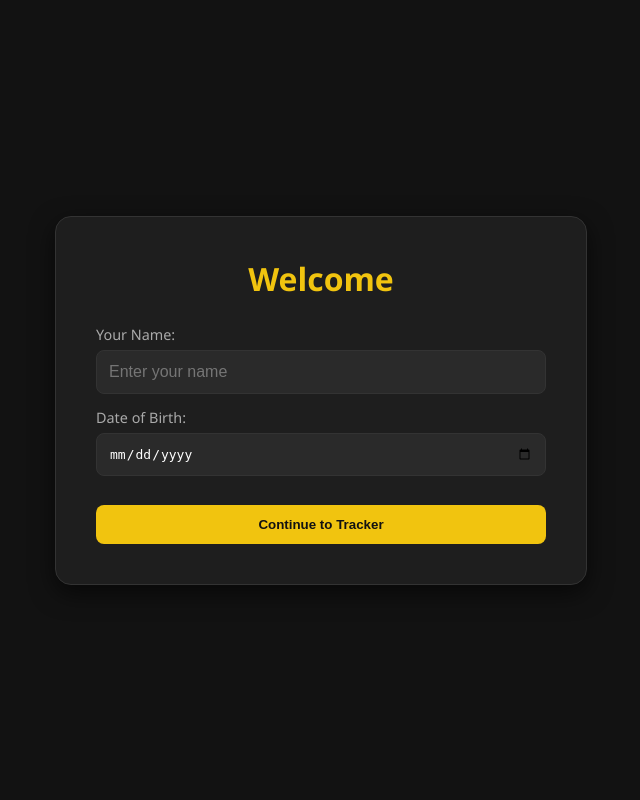
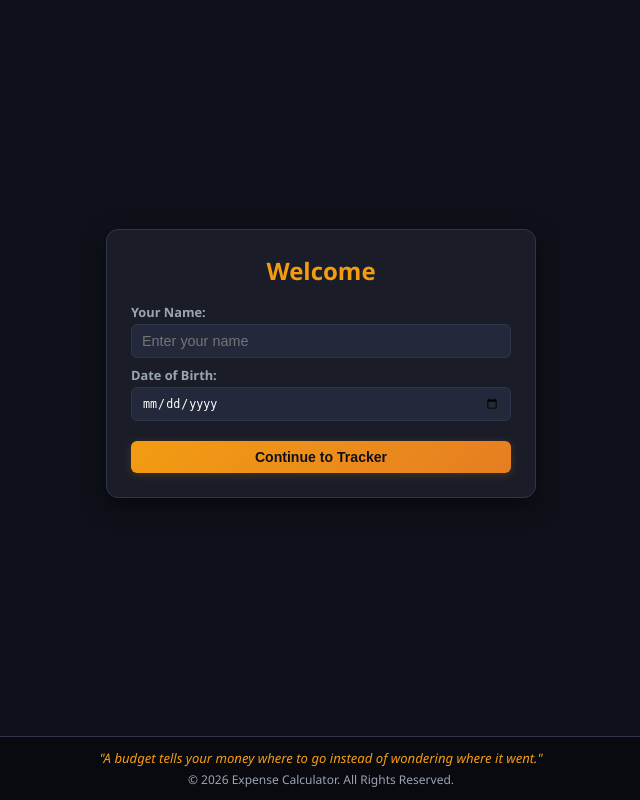
Before and after one commit to srijee31/Expense_calculator, a Flask app: page / in a window 1280 px wide. Shown: the whole page, without its empty margins (319-959 px from the left). Run offline with Flask 3, Linux system fonts and the light colour scheme.

Commit message:
Update design: compact sizing, refined dark/gold theme, and motivational footer

```diff
--- a/templates/index.html
+++ b/templates/index.html
@@ -5,251 +5,287 @@
   <title>Expense Tracker</title>
   <style>
     :root {
-      --bg-color: #121212;
-      --card-bg: #1e1e1e;
-      --primary-yellow: #f1c40f;
-      --primary-hover: #d4ac0d;
-      --text-color: #f5f5f5;
-      --text-muted: #aaa;
-      --border-color: #333;
-      --tick-green: #2ecc71;
+      --bg-color: #0f111a;
+      --card-bg: #1a1d28;
+      --card-inner: #24283b;
+      --primary-gold: #f39c12;
+      --primary-hover: #d35400;
+      --text-main: #f0f2f5;
+      --text-muted: #9aa5b1;
+      --border-color: #2f354a;
+      --accent-green: #2ecc71;
     }
 
     body {
-      font-family: 'Segoe UI', Tahoma, Geneva, Verdana, sans-serif;
+      font-family: 'Segoe UI', system-ui, -apple-system, BlinkMacSystemFont, sans-serif;
       background-color: var(--bg-color);
-      color: var(--text-color);
+      color: var(--text-main);
       margin: 0;
       padding: 0;
       min-height: 100vh;
       display: flex;
-      justify-content: center;
+      flex-direction: column;
+      justify-content: space-between;
       align-items: center;
+      box-sizing: border-box;
     }
 
-    .screen {
+    .main-wrapper {
       width: 100%;
-      max-width: 900px;
-      padding: 20px;
+      max-width: 780px;
+      padding: 12px 16px;
       box-sizing: border-box;
-      transition: opacity 0.3s ease, transform 0.3s ease;
+      flex-grow: 1;
+      display: flex;
+      flex-direction: column;
+      justify-content: center;
     }
 
     .hidden { display: none !important; }
 
-    /* Onboarding Screen */
+    /* Buttons */
+    .btn {
+      background: linear-gradient(135deg, #f39c12, #e67e22);
+      color: #0f111a;
+      font-weight: 700;
+      padding: 8px 16px;
+      border: none;
+      border-radius: 6px;
+      cursor: pointer;
+      font-size: 0.88em;
+      transition: all 0.2s ease;
+      box-shadow: 0 2px 8px rgba(243, 156, 18, 0.2);
+    }
+
+    .btn:hover {
+      background: linear-gradient(135deg, #e67e22, #d35400);
+      transform: translateY(-1px);
+      box-shadow: 0 4px 12px rgba(243, 156, 18, 0.35);
+    }
+
+    .btn-tab {
+      background: var(--card-inner);
+      color: var(--text-muted);
+      border: 1px solid var(--border-color);
+      padding: 6px 12px;
+      border-radius: 6px;
+      cursor: pointer;
+      font-size: 0.8em;
+      font-weight: 600;
+    }
+
+    .btn-tab.active {
+      background: var(--primary-gold);
+      color: #0f111a;
+      border-color: var(--primary-gold);
+    }
+
+    /* Onboarding Card */
     .intro-card {
-      background-color: var(--card-bg);
+      background: var(--card-bg);
       border: 1px solid var(--border-color);
-      border-radius: 16px;
-      padding: 40px;
-      max-width: 450px;
+      border-radius: 12px;
+      padding: 24px;
+      max-width: 380px;
       margin: auto;
-      box-shadow: 0 8px 25px rgba(0,0,0,0.6);
+      box-shadow: 0 8px 24px rgba(0,0,0,0.5);
       text-align: center;
     }
 
     .intro-card h1 {
-      color: var(--primary-yellow);
-      margin-bottom: 25px;
+      color: var(--primary-gold);
+      margin-bottom: 16px;
+      font-size: 1.5em;
     }
 
-    /* Main Dashboard Header */
+    /* Compact Dashboard Header */
     .header {
       display: flex;
       justify-content: space-between;
       align-items: center;
-      margin-bottom: 20px;
+      margin-bottom: 10px;
     }
 
-    h1, h2, h3 { color: var(--primary-yellow); margin: 0 0 10px 0; }
+    h1, h2, h3 { color: var(--primary-gold); margin: 0; }
+    h1 { font-size: 1.4em; }
+    h2 { font-size: 1.15em; }
 
-    .btn {
-      background-color: var(--primary-yellow);
-      color: #121212;
-      font-weight: bold;
-      padding: 12px 20px;
-      border: none;
-      border-radius: 8px;
-      cursor: pointer;
-      transition: background 0.2s, transform 0.1s;
+    .card {
+      background: var(--card-bg);
+      border: 1px solid var(--border-color);
+      border-radius: 12px;
+      padding: 14px 18px;
+      box-shadow: 0 4px 20px rgba(0,0,0,0.4);
     }
 
-    .btn:hover { background-color: var(--primary-hover); }
-    .btn:active { transform: scale(0.98); }
-
-    .btn-tab {
-      background: #2a2a2a;
-      color: var(--text-muted);
-      border: 1px solid var(--border-color);
-      padding: 8px 14px;
-      border-radius: 6px;
-      cursor: pointer;
-      font-size: 0.9em;
-    }
-
-    .btn-tab.active {
-      background: var(--primary-yellow);
-      color: #121212;
-      font-weight: bold;
-      border-color: var(--primary-yellow);
-    }
-
-    .card {
-      background-color: var(--card-bg);
-      border: 1px solid var(--border-color);
-      border-radius: 16px;
-      padding: 25px;
-      box-shadow: 0 6px 20px rgba(0,0,0,0.5);
-    }
-
-    /* Expanded Calendar Grid */
+    /* Compact Calendar Grid */
     .calendar-header {
       display: flex;
       justify-content: space-between;
       align-items: center;
-      margin-bottom: 20px;
+      margin-bottom: 10px;
     }
 
     .calendar-grid {
       display: grid;
       grid-template-columns: repeat(7, 1fr);
-      gap: 12px;
+      gap: 6px;
       text-align: center;
     }
 
     .day-label {
-      color: var(--primary-yellow);
-      font-weight: bold;
-      padding-bottom: 10px;
-      font-size: 1.1em;
+      color: var(--primary-gold);
+      font-weight: 700;
+      padding-bottom: 4px;
+      font-size: 0.85em;
+      text-transform: uppercase;
+      letter-spacing: 0.5px;
     }
 
     .date-cell {
-      min-height: 80px;
-      padding: 10px;
-      background-color: #2a2a2a;
-      border-radius: 10px;
+      height: 48px;
+      padding: 6px;
+      background-color: var(--card-inner);
+      border-radius: 8px;
       cursor: pointer;
       border: 1px solid transparent;
       display: flex;
       flex-direction: column;
       justify-content: space-between;
       align-items: flex-start;
-      font-size: 1.1em;
-      font-weight: bold;
-      position: relative;
-      transition: all 0.2s;
+      font-size: 0.9em;
+      font-weight: 600;
+      box-sizing: border-box;
+      transition: all 0.15s ease;
     }
 
     .date-cell:hover {
-      border-color: var(--primary-yellow);
-      background-color: #333;
-      transform: translateY(-2px);
+      border-color: var(--primary-gold);
+      background-color: #2d3248;
     }
 
     .date-cell.empty { background: transparent; cursor: default; border: none; }
-    .date-cell.empty:hover { transform: none; }
+    .date-cell.empty:hover { border: none; }
 
     .date-cell.today {
-      border: 2px solid var(--primary-yellow);
-      background-color: #2e2a14;
+      border: 1.5px solid var(--primary-gold);
+      background-color: #2b2613;
     }
 
-    /* Green Tick Marker */
     .tick-mark {
-      color: var(--tick-green);
-      font-size: 1.2em;
+      color: var(--accent-green);
+      font-size: 1em;
       align-self: flex-end;
       line-height: 1;
     }
 
-    /* Modal Overlay */
+    /* Modal Overlay & Forms */
     .modal-overlay {
       position: fixed;
       top: 0; left: 0; width: 100%; height: 100%;
-      background: rgba(0,0,0,0.85);
+      background: rgba(10, 11, 16, 0.85);
+      backdrop-filter: blur(4px);
       display: flex;
       align-items: center;
       justify-content: center;
       z-index: 1000;
-      padding: 20px;
+      padding: 12px;
       box-sizing: border-box;
     }
 
     .modal-content {
       background: var(--card-bg);
-      padding: 30px;
-      border-radius: 16px;
+      padding: 20px;
+      border-radius: 12px;
       width: 100%;
-      max-width: 480px;
-      border: 1px solid var(--primary-yellow);
-      max-height: 90vh;
+      max-width: 420px;
+      border: 1px solid var(--primary-gold);
+      max-height: 85vh;
       overflow-y: auto;
+      box-shadow: 0 8px 32px rgba(0,0,0,0.6);
     }
 
-    .field { margin-bottom: 14px; text-align: left; }
-    label { display: block; font-size: 0.9em; margin-bottom: 6px; color: var(--text-muted); }
+    .field { margin-bottom: 8px; text-align: left; }
+    label { display: block; font-size: 0.8em; margin-bottom: 3px; color: var(--text-muted); font-weight: 600; }
 
     input {
       width: 100%;
-      padding: 12px;
-      background: #2a2a2a;
+      padding: 8px 10px;
+      background: var(--card-inner);
       border: 1px solid var(--border-color);
       color: #fff;
-      border-radius: 8px;
+      border-radius: 6px;
       box-sizing: border-box;
-      font-size: 1em;
+      font-size: 0.9em;
     }
 
     input:focus {
       outline: none;
-      border-color: var(--primary-yellow);
+      border-color: var(--primary-gold);
     }
 
-    .actions { display: flex; gap: 12px; margin-top: 20px; }
+    .actions { display: flex; gap: 8px; margin-top: 14px; }
 
     /* Summary Stats Grid */
     .stats-grid {
       display: grid;
       grid-template-columns: repeat(2, 1fr);
-      gap: 12px;
-      margin-bottom: 20px;
+      gap: 8px;
+      margin-bottom: 12px;
     }
 
     .stat-card {
-      background: #2a2a2a;
-      padding: 15px;
-      border-radius: 10px;
-      border-left: 4px solid var(--primary-yellow);
+      background: var(--card-inner);
+      padding: 10px;
+      border-radius: 8px;
+      border-left: 3px solid var(--primary-gold);
       cursor: pointer;
-      transition: background 0.2s;
     }
 
-    .stat-card:hover { background: #333; }
-    .stat-card span { font-size: 0.85em; color: var(--text-muted); }
-    .stat-card h3 { color: #fff; margin-top: 5px; font-size: 1.3em; }
+    .stat-card span { font-size: 0.75em; color: var(--text-muted); font-weight: 600; }
+    .stat-card h3 { color: #fff; margin-top: 2px; font-size: 1.1em; }
 
-    .filter-tabs {
+    .filter-tabs { display: flex; gap: 6px; margin-bottom: 10px; }
+
+    .category-box {
+      background: var(--card-inner);
+      padding: 8px 12px;
+      border-radius: 6px;
       display: flex;
-      gap: 8px;
-      margin-bottom: 15px;
+      justify-content: space-between;
+      margin-bottom: 6px;
+      font-size: 0.88em;
     }
 
-    .category-box {
-      background: #2a2a2a;
+    /* Footer Styling */
+    footer {
+      width: 100%;
+      text-align: center;
       padding: 12px 16px;
-      border-radius: 8px;
-      display: flex;
-      justify-content: space-between;
-      margin-bottom: 8px;
+      background: #090a10;
+      border-top: 1px solid var(--border-color);
+      box-sizing: border-box;
+      margin-top: 10px;
+    }
+
+    .quote-text {
+      color: var(--primary-gold);
+      font-size: 0.82em;
+      font-style: italic;
+      margin-bottom: 4px;
+    }
+
+    .copyright-text {
+      color: var(--text-muted);
+      font-size: 0.75em;
     }
   </style>
 </head>
 <body>
 
-  <!-- Screen 1: Intro / Onboarding Screen -->
-  <div id="intro-screen" class="screen">
+  <div class="main-wrapper">
+    <!-- Screen 1: Intro Screen -->
+    <div id="intro-screen">
       <div class="intro-card">
         <h1>Welcome</h1>
         <div class="field">
@@ -260,12 +296,12 @@
           <label for="user-dob">Date of Birth:</label>
           <input type="date" id="user-dob">
         </div>
-      <button class="btn" style="width: 100%; margin-top: 15px;" onclick="saveUserInfo()">Continue to Tracker</button>
+        <button class="btn" style="width: 100%; margin-top: 12px;" onclick="saveUserInfo()">Continue to Tracker</button>
       </div>
     </div>
 
-  <!-- Screen 2: Main Calendar Screen -->
-  <div id="main-screen" class="screen hidden">
+    <!-- Screen 2: Main Screen -->
+    <div id="main-screen" class="hidden">
       <div class="header">
         <h1 id="user-title">Expense Reports</h1>
         <button class="btn" onclick="openSummary()">View Summary</button>
@@ -280,8 +316,9 @@
         <div class="calendar-grid" id="calendar-grid"></div>
       </div>
     </div>
+  </div>
 
-  <!-- Modal: Entry Form -->
+  <!-- Entry Modal -->
   <div id="entry-modal" class="modal-overlay hidden">
     <div class="modal-content">
       <h2>Log Expense (<span id="modal-date-display"></span>)</h2>
@@ -296,14 +333,14 @@
 
       <div class="actions">
         <button class="btn" style="flex:1;" onclick="submitExpense()">Save Entries</button>
-        <button class="btn" style="background:#555; color:#fff;" onclick="closeModal('entry-modal')">Cancel</button>
+        <button class="btn" style="background:#3a3f55; color:#fff;" onclick="closeModal('entry-modal')">Cancel</button>
       </div>
     </div>
   </div>
 
-  <!-- Modal: Summary Screen -->
+  <!-- Summary Modal -->
   <div id="summary-modal" class="modal-overlay hidden">
-    <div class="modal-content" style="max-width: 550px;">
+    <div class="modal-content">
       <h2>Complete Expense Summary</h2>
 
       <div class="stats-grid">
@@ -335,11 +372,17 @@
       <h3>Category Breakdown</h3>
       <div id="category-list"></div>
 
-      <div class="actions" style="margin-top: 20px;">
+      <div class="actions" style="margin-top: 14px;">
         <button class="btn" style="width: 100%;" onclick="closeModal('summary-modal')">Close</button>
       </div>
     </div>
   </div>
+
+  <!-- Footer Section -->
+  <footer>
+    <div class="quote-text" id="motivational-quote">"Beware of little expenses. A small leak will sink a great ship."</div>
+    <div class="copyright-text">&copy; <span id="year-span"></span> Expense Calculator. All Rights Reserved.</div>
+  </footer>
 
   <script>
     let currentDate = new Date();
@@ -352,8 +395,20 @@
     const days = ["Sun", "Mon", "Tue", "Wed", "Thu", "Fri", "Sat"];
     const categoryKeys = ['Travel', 'Food', 'Groceries', 'Investment', 'Shopping', 'Bills', 'Entertainment'];
 
-    // Check localStorage on initial page load
+    const quotes = [
+      '"Beware of little expenses. A small leak will sink a great ship."',
+      '"Do not save what is left after spending, but spend what is left after saving."',
+      '"Track every rupee today to build your financial freedom tomorrow."',
+      '"A budget tells your money where to go instead of wondering where it went."'
+    ];
+
     window.addEventListener('DOMContentLoaded', () => {
+      document.getElementById('year-span').innerText = new Date().getFullYear();
+
+      // Randomize quote
+      const randomQuote = quotes[Math.floor(Math.random() * quotes.length)];
+      document.getElementById('motivational-quote').innerText = randomQuote;
+
       const savedName = localStorage.getItem('expense_user_name');
       if (savedName) {
         showMainScreen(savedName);
```
Lines whose indentation alone changed are shown as unchanged.
